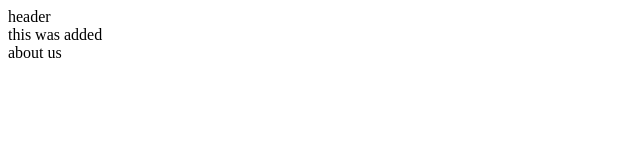
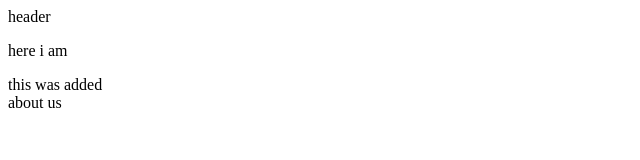
Before and after one commit to KooroshGhoddosi/git-project3, a plain HTML site: page index.html in a window 1280 px wide. Shown: the whole page, without its empty margins (0-640 px from the left). Drawn offline with Linux system fonts and the light colour scheme.

Commit message:
random text

```diff
--- a/index.html
+++ b/index.html
@@ -10,6 +10,7 @@
     <head>
         header
     </head>
+    <p>here i am</p>
     <section>this was added</section>
     <footer>about us</footer>
 </body>
```
